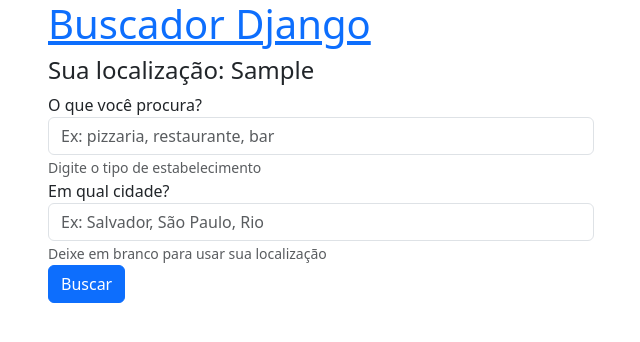
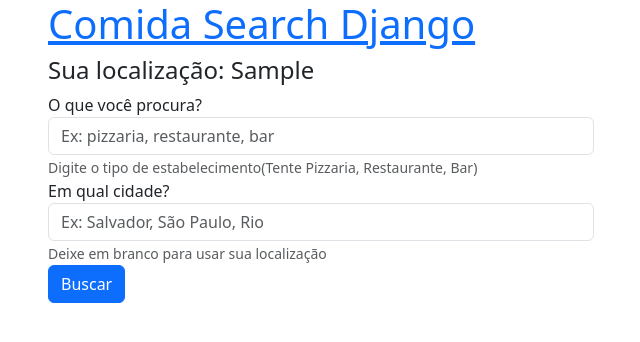
Before and after one commit to LeonardoMarquis/GeolocalizacaoDjango, a Django app: template core/templates/index.html in a window 1280 px wide. Shown: the top 342 px of the page, without its empty margins (34-674 px from the left). Run offline with Django 5.2, Linux system fonts and the light colour scheme; the template is opened without the code that fills it: most values are stand-ins (such as "Sample title", 1, 10 or a date in 2020); some libraries are stand-ins or nearby versions.

Commit message:
prox é atualizar ux

```diff
--- a/core/templates/base.html
+++ b/core/templates/base.html
@@ -3,7 +3,7 @@
 <head>
     <meta charset="UTF-8">
     <meta name="viewport" content="width=device-width, initial-scale=1.0">
-    <title>Geolocalização Django</title>
+    <title>Comida Search Django</title>
 
     <link rel="stylesheet" href="https://stackspath.bootstrapcdn.com/bootstrap/4.1.3/css/bootstrap.min.css">
     <link rel="stylesheet" href="https://unpkg.com/leaflet@1.3.1/dist/leaflet.css" />
--- a/core/templates/index.html
+++ b/core/templates/index.html
@@ -5,7 +5,7 @@
     <div class="col-sm-6">
         <form autocomplete="off" action="{% url 'index' %}" method="get">
             <div class="form-group">
-                <h1><a href="{% url 'index' %}">Buscador Django</a></h1>
+                <h1><a href="{% url 'index' %}">Comida Search Django</a></h1>
                 <h4>Sua localização: {{ user_city }}</h4>
             </div>
 
@@ -16,7 +16,7 @@
                        placeholder="Ex: pizzaria, restaurante, bar"
                        value="{{ keyword }}" required>
                 <small class="form-text text-muted">
-                    Digite o tipo de estabelecimento
+                    Digite o tipo de estabelecimento(Tente Pizzaria, Restaurante, Bar)
                 </small>
             </div>
 
```
